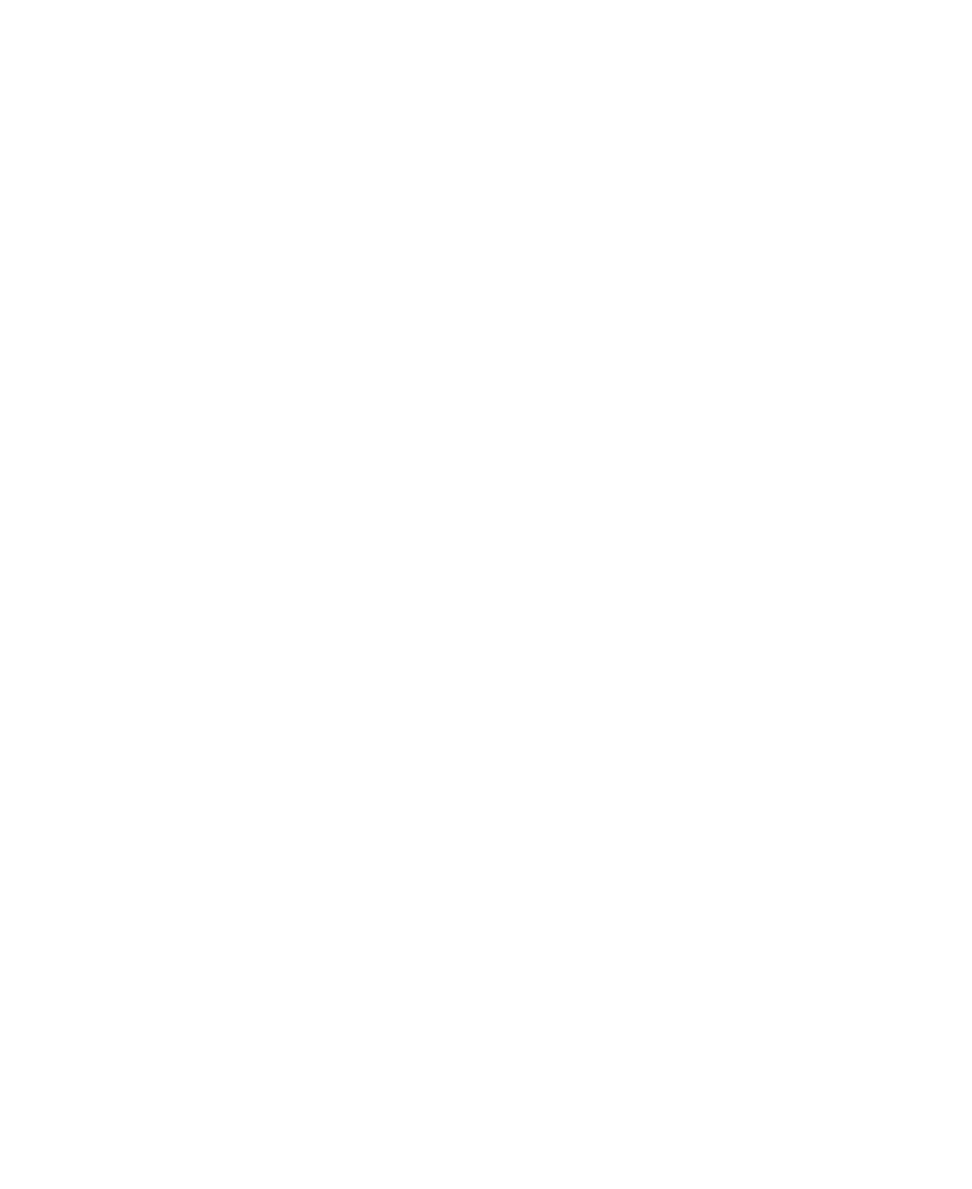
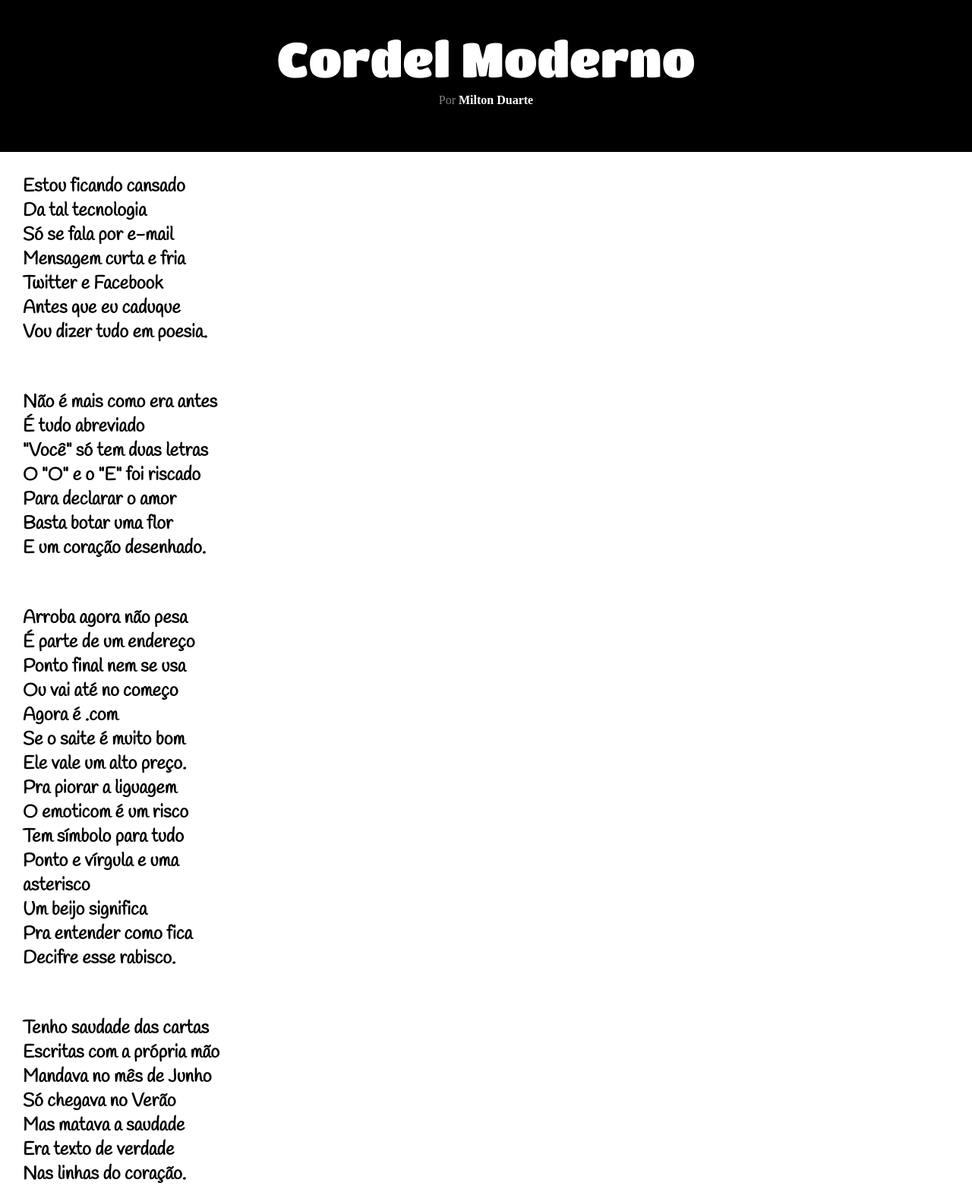
Before and after one commit to ephremmatheus/html-css, a plain HTML site: page desafios/des12/desafio.html in a window 1280 px wide. Shown: the top 1565 px of the page at 76% size. Before the commit the page ends 800 px from the top, so only its background shows below. Drawn offline with Linux system fonts and the light colour scheme.

Commit message:
att do projeto

```diff
--- a/desafios/des12/desafio.html
+++ b/desafios/des12/desafio.html
@@ -4,8 +4,82 @@
     <meta charset="UTF-8">
     <meta name="viewport" content="width=device-width, initial-scale=1.0">
     <title>Document</title>
+    <link rel="stylesheet" href="estilo/style.css">
 </head>
 <body>
+    <header>
+        <h1>Cordel Moderno</h1>
+        <p>Por <a href="#" target="_blank">Milton Duarte</a></p>
+    </header>
+    <main>
+        <section>
+            <p>Estou ficando cansado<br>
+                Da tal tecnologia<br>
+                Só se fala por e-mail<br>
+                Mensagem curta e fria<br>
+                Twitter e Facebook<br>
+                Antes que eu caduque<br>
+                Vou dizer tudo em poesia.</p>
+        </section>
 
+        <section id="flor">
+            <p>Não é mais como era antes<br>
+                É tudo abreviado<br>
+                "Você" só tem duas letras<br>
+                O "O" e o "E" foi riscado<br>
+                Para declarar o amor<br>
+                Basta botar uma flor<br>
+                E um coração desenhado.</p>
+        </section>
+
+        <section>
+            <p>Arroba agora não pesa<br>
+                É parte de um endereço<br>
+                Ponto final nem se usa<br>
+                Ou vai até no começo<br>
+                Agora é .com<br>
+                Se o saite é muito bom<br>
+                Ele vale um alto preço.</p>
+
+            <p>Pra piorar a liguagem<br>
+                O emoticom é um risco<br>
+                Tem símbolo para tudo<br>
+                Ponto e vírgula e uma <br>asterisco<br>
+                Um beijo significa<br>
+                Pra entender como fica<br>
+                Decifre esse rabisco.</p>
+        </section>
+
+        <section id="carta">
+            <p>Tenho saudade das cartas<br>
+                Escritas com a própria mão<br>
+                Mandava no mês de Junho<br>
+                Só chegava no Verão<br>
+                Mas matava a saudade<br>
+                Era texto de verdade<br>
+                Nas linhas do coração.</p>
+        </section>
+
+        <section>
+            <p>Agora, escrevo e envio<br>
+                Chegando na mesma hora<br>
+                Mas quando vou prosear<br>
+                A pessoa foi embora<br>
+                Abriu outro aplicativo<br>
+                O mundo ficou cativo<br>
+                Da tecnologia do agora.</p>
+
+            <p>Felizmente, pra orar<br>
+                Não precisa de internet<br>
+                Deus escuta todo mundo<br>
+                Se quiser, faça esse teste<br>
+                Dois pontos são dois <br>joelhos<br>
+                Seus lábios são aparelhos<br>
+                Deixe que Deus interprete.</p>
+        </section>
+    </main>
+    <footer>
+        <p>Site feito por <a href="#" target="_blank">Ephrem</a></p>
+    </footer>
 </body>
 </html>
--- /dev/null
+++ b/desafios/des12/estilo/style.css
@@ -0,0 +1,53 @@
+@charset "UTF-8";
+
+
+@import url('https://fonts.googleapis.com/css2?family=Handlee&family=Titan+One&display=swap');
+
+
+
+
+:root{
+    --fonteh1: 'Titan One';
+    --fontepoema:'Handlee';
+}
+
+*{
+ margin: 0px;
+ padding: 0px;
+}
+
+header{
+    background-color: black;
+    height: 200px;
+    color: grey;
+    text-align: center;
+
+}
+
+header h1{
+    padding: 40px 40px 10px 40px;
+    font-size: 4em;
+    font-weight: lighter;
+    font-family: var(--fonteh1);
+    color: white;
+}
+
+header a{
+    color: white;
+    font-weight: bold;
+    text-decoration: none;
+}
+
+header a:hover{
+    text-decoration: underline;
+}
+
+main p{
+    font-family: var(--fontepoema);
+    font-weight: bold;
+    font-size: 1.5em;
+}
+
+section{
+    padding: 30px;
+}
```
Also changed, not shown: desafios/des12/._cordel-moderno.txt.
